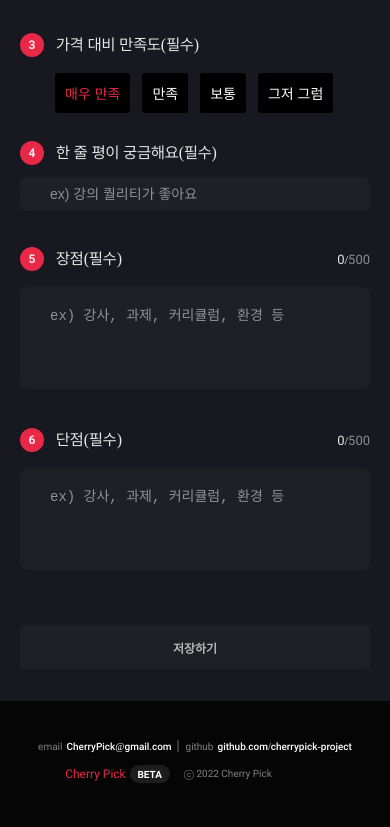
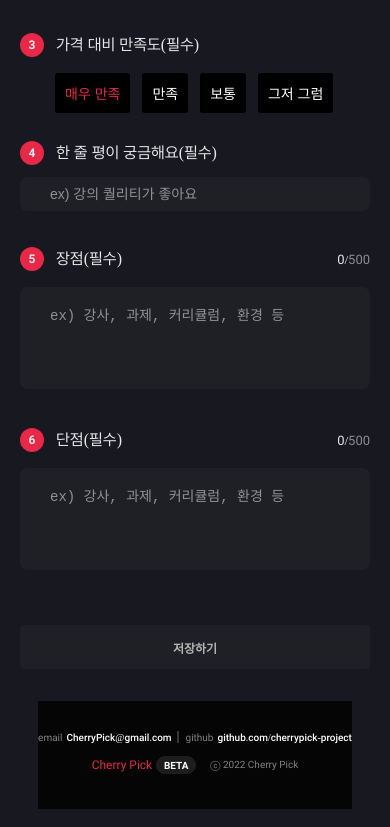
Before and after one commit to cjy0019/cherry-front, a React app: page /write in a window 390 px wide. Shown: the part 502-1329 px from the top of the page. Built offline with nearby package versions, Linux system fonts and the light colour scheme.

Commit message:
refactor : footer 반응형 수정 및 코드 리팩토링

```diff
--- a/src/components/molecules/footer/Footer.jsx
+++ b/src/components/molecules/footer/Footer.jsx
@@ -1,5 +1,6 @@
 import React from 'react';
 import styled, { css } from 'styled-components';
+
 import palette from '../../../style/palette';
 import { responsive } from '../../../style/responsive';
 
@@ -29,18 +30,10 @@ const Footer = ({ login }) => {
 const StyledFooter = styled.footer`
   display: flex;
   justify-content: center;
-  width: 100%;
+  align-items: center;
+
+  color: ${palette.textWhite};
   background-color: ${palette.footerBlack};
-  color: white;
-  padding: 12px 0;
-
-  @media (min-width: 361px) and (max-width: 737px) {
-    padding: 9px 0;
-  }
-
-  @media ${responsive.mobile} {
-    padding: 9px 0;
-  }
 
   ${(props) =>
     props.login &&
@@ -55,26 +48,24 @@ const ContentsContainer = styled.div`
   display: flex;
   align-items: center;
   justify-content: space-between;
-  gap: 30px;
+  gap: 5px;
+
   width: 1100px;
-  box-sizing: border-box;
-  padding: 0 15px 0;
 
-  @media (min-width: 361px) and (max-width: 737px) {
+  padding: 14px 10px;
+
+  @media (max-width: 737px) {
     width: 100%;
-    padding-right: 3px;
     justify-content: center;
     flex-direction: column-reverse;
-    flex-wrap: wrap;
+
+    padding: 32px 0 35px;
+
     gap: 13px;
-    padding: 32px 0 35px;
   }
 
-  @media ${responsive.mobile} {
-    flex-direction: column-reverse;
-    width: 100%;
-    gap: 13px;
-    padding: 32px 0 35px;
+  @media (max-width: 315px) {
+    padding: 15px 0 15px;
   }
 `;
 
@@ -83,15 +74,21 @@ const FlexLeft = styled.div`
   align-items: center;
 
   @media ${responsive.mobile} {
-    padding-right: 53px;
+    justify-content: center;
 
     & > div:nth-of-type(1)::after {
       content: '';
       display: inline-block;
       vertical-align: 30%;
       width: 10px;
+
       opacity: 0.2;
     }
+  }
+
+  @media (max-width: 215px) {
+    flex-direction: column;
+    gap: 10px;
   }
 `;
 
@@ -107,10 +104,23 @@ const FlexRight = styled.div`
       content: '';
       display: inline-block;
       vertical-align: 30%;
+
       width: 10px;
+
       opacity: 0.2;
       border: 1px solid #ffffff;
+
       transform: rotate(90deg);
+    }
+  }
+
+  @media (max-width: 315px) {
+    flex-direction: column;
+    gap: 4px;
+
+    & > div:nth-of-type(1)::after {
+      content: '';
+      display: none;
     }
   }
 `;
@@ -119,19 +129,21 @@ const BadgeWrapper = styled.div`
   display: flex;
   align-items: center;
   gap: 8px;
+
   @media ${responsive.mobile} {
     gap: 4px;
   }
 `;
 
 const CherryPickText = styled.p`
+  font-weight: 400;
+  font-size: 1rem;
   color: ${palette.pointRed};
-  font-size: 16px;
-  font-weight: 400;
+
   white-space: nowrap;
 
   @media ${responsive.mobile} {
-    font-size: 12px;
+    font-size: 0.75rem;
   }
 `;
 
@@ -139,14 +151,18 @@ const BetaBadge = styled.div`
   display: flex;
   align-items: center;
   justify-content: center;
+
   width: 44px;
   height: 22px;
-  background: #1e1d1d;
+
+  font-weight: 700;
+  font-size: 0.625rem;
+  color: ${palette.textWhite};
+  text-align: center;
+
+  background-color: #1e1d1d;
   border-radius: 100px;
-  font-weight: 700;
-  font-size: 10px;
-  text-align: center;
-  color: ${palette.textWhite};
+
   padding-top: 2px;
 
   @media ${responsive.mobile} {
@@ -157,46 +173,55 @@ const BetaBadge = styled.div`
 
 const StyledSmall = styled.small`
   font-weight: 400;
-  font-size: 12px;
+  font-size: 0.75rem;
   color: ${palette.text5};
+
   white-space: nowrap;
+
   margin-left: 12px;
 
   @media ${responsive.mobile} {
-    font-size: 10px;
+    font-size: 0.625rem;
     margin: 0;
   }
 `;
 
 const StyledP = styled.p`
   font-weight: 400;
-  font-size: 12px;
+  font-size: 0.75rem;
   color: ${palette.text5};
+
   margin-right: 4px;
 
   @media ${responsive.mobile} {
-    font-size: 10px;
+    font-size: 0.625rem;
     margin-right: 2px;
   }
 `;
 
 const EmailBadge = styled.div`
   display: inline-block;
-  padding: 10px 20px;
+
+  font-weight: 500;
+  font-size: 0.75rem;
+  color: ${palette.textWhite};
+
   background-color: transparent;
-  font-weight: 500;
-  font-size: 12px;
-  color: ${palette.textWhite};
+
   border: 1px solid rgba(255, 255, 255, 0.2);
   border-radius: 6px;
+
+  padding: 10px 20px;
+
   white-space: nowrap;
+
   @media (min-width: 361px) and (max-width: 737px) {
     padding: 0;
     border: none;
   }
 
   @media ${responsive.mobile} {
-    font-size: 10px;
+    font-size: 0.625rem;
     border: none;
     padding: 0;
   }
```
